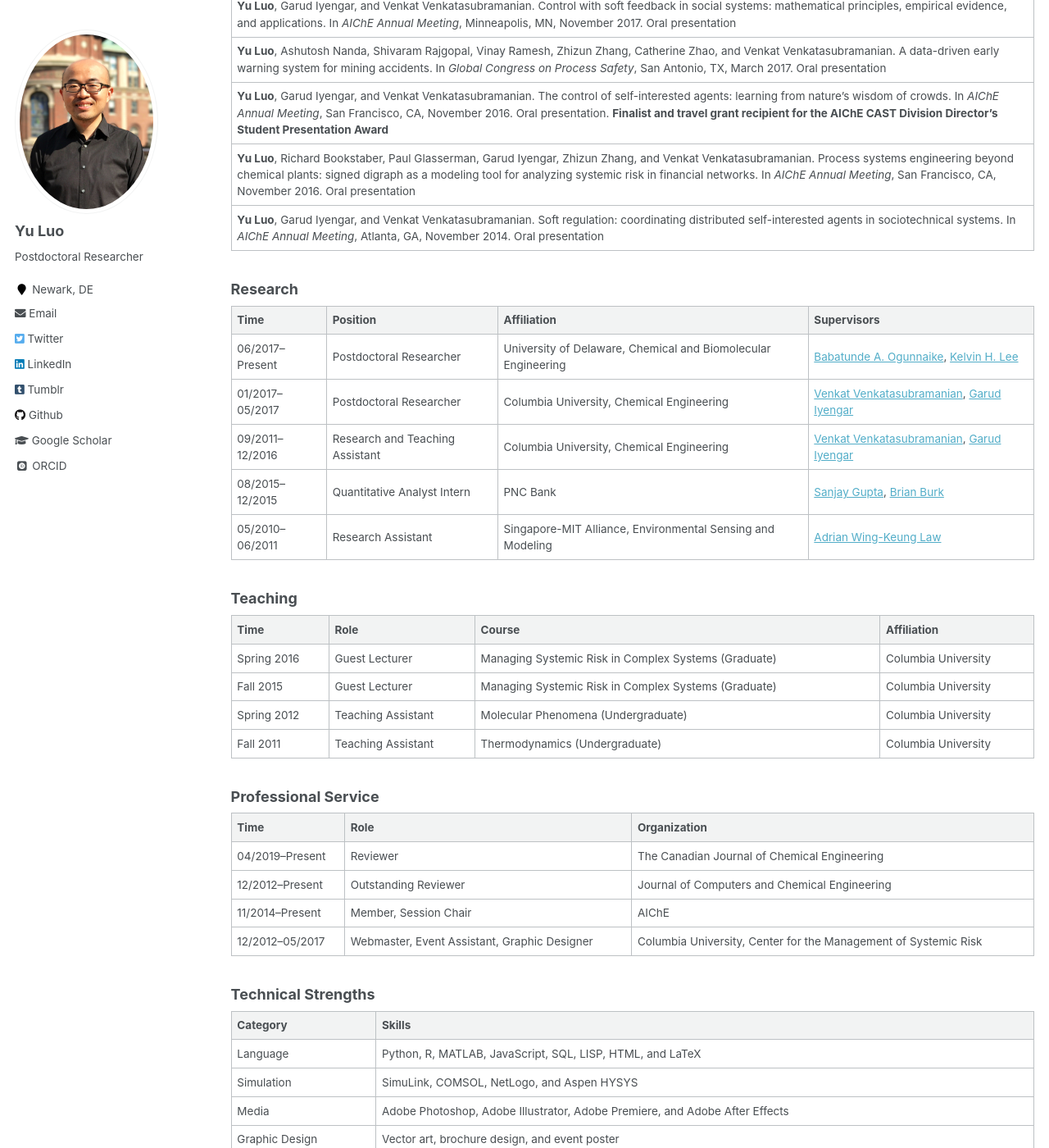
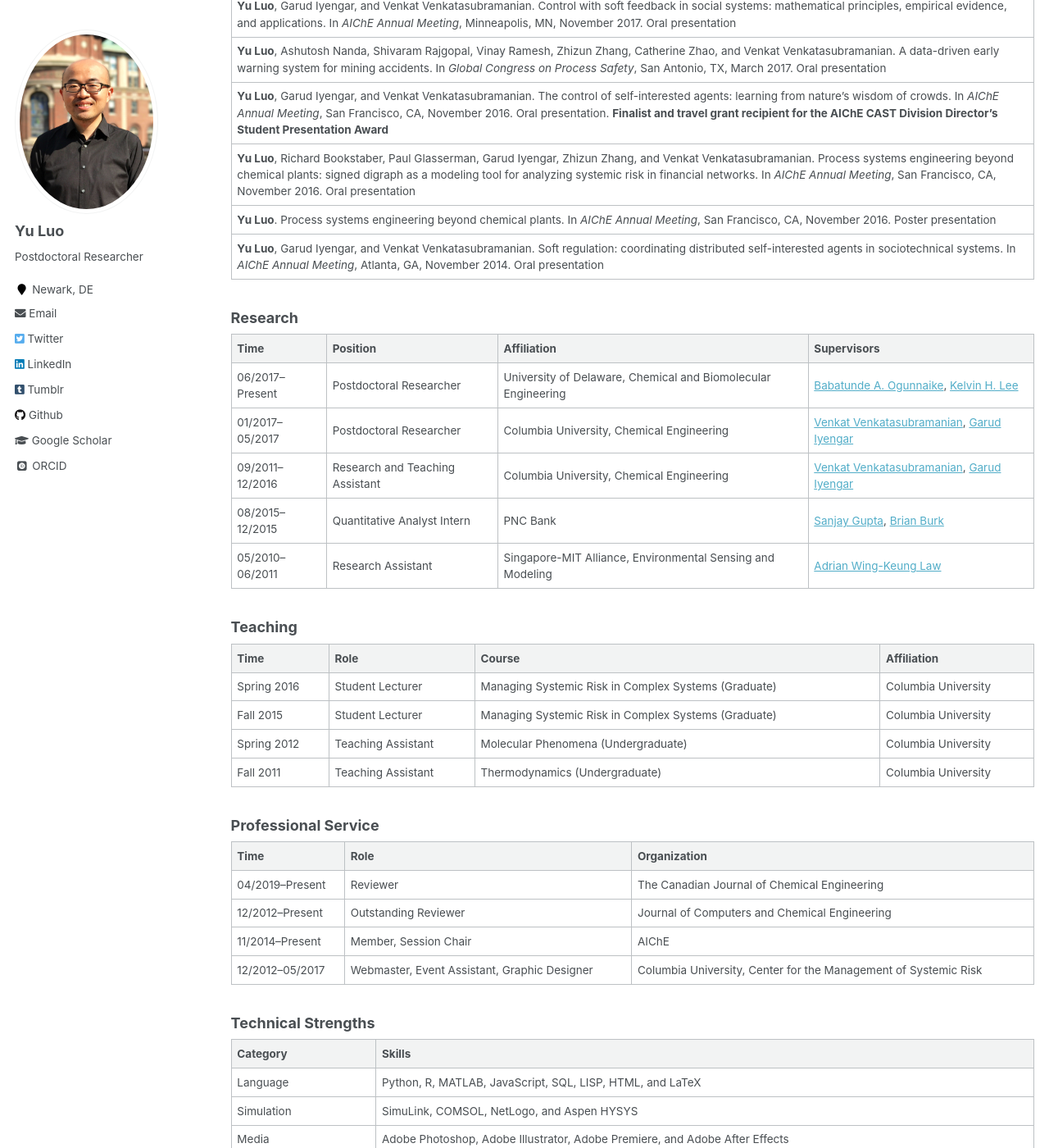
Before and after one commit to l16cn/l16cn.github.io, a Jekyll site: the page built from _pages/experience.md, in a window 1280 px wide and 1400 px high, scrolled down 1841 px. Shown: the whole window at 82% size. Built offline with Jekyll 4.4.1, drawn with Linux system fonts in a browser that asks for light colours; some web fonts are replaced.

Commit message:
applied to purdue

```diff
--- a/_pages/experience.md
+++ b/_pages/experience.md
@@ -46,6 +46,7 @@ _Version: 2019-09-29_ ([PDF](../files/2_cv.pdf))
 |**Yu Luo**, Ashutosh Nanda, Shivaram Rajgopal, Vinay Ramesh, Zhizun Zhang, Catherine Zhao, and Venkat Venkatasubramanian. A data-driven early warning system for mining accidents. In _Global Congress on Process Safety_, San Antonio, TX, March 2017. Oral presentation|
 |**Yu Luo**, Garud Iyengar, and Venkat Venkatasubramanian. The control of self-interested agents: learning from nature’s wisdom of crowds. In _AIChE Annual Meeting_, San Francisco, CA, November 2016. Oral presentation. **Finalist and travel grant recipient for the AIChE CAST Division Director’s Student Presentation Award**|
 |**Yu Luo**, Richard Bookstaber, Paul Glasserman, Garud Iyengar, Zhizun Zhang, and Venkat Venkatasubramanian. Process systems engineering beyond chemical plants: signed digraph as a modeling tool for analyzing systemic risk in financial networks. In _AIChE Annual Meeting_, San Francisco, CA, November 2016. Oral presentation|
+|**Yu Luo**. Process systems engineering beyond chemical plants. In _AIChE Annual Meeting_, San Francisco, CA, November 2016. Poster presentation|
 |**Yu Luo**, Garud Iyengar, and Venkat Venkatasubramanian. Soft regulation: coordinating distributed self-interested agents in sociotechnical systems. In _AIChE Annual Meeting_, Atlanta, GA, November 2014. Oral presentation|
 
 ### Research
@@ -62,8 +63,8 @@ _Version: 2019-09-29_ ([PDF](../files/2_cv.pdf))
 
 |Time|Role|Course|Affiliation|
 |:-|:-|:-|:-|
-|Spring 2016|Guest Lecturer|Managing Systemic Risk in Complex Systems (Graduate)|Columbia University|
-|Fall 2015|Guest Lecturer|Managing Systemic Risk in Complex Systems (Graduate)|Columbia University|
+|Spring 2016|Student Lecturer|Managing Systemic Risk in Complex Systems (Graduate)|Columbia University|
+|Fall 2015|Student Lecturer|Managing Systemic Risk in Complex Systems (Graduate)|Columbia University|
 |Spring 2012|Teaching Assistant|Molecular Phenomena (Undergraduate)|Columbia University|
 |Fall 2011|Teaching Assistant|Thermodynamics (Undergraduate)|Columbia University|
 
```
Also changed, not shown: 1 other file.
